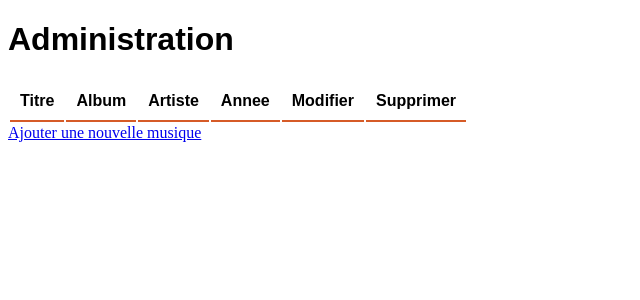
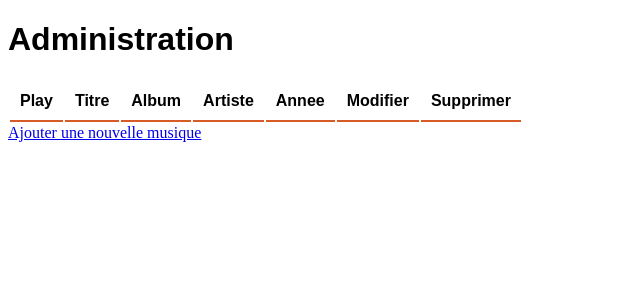
Before and after one commit to Bleuenn/ProjetLecteurMP3, a PHP site: page /morceau/index.php?page=admin in a window 1280 px wide. Shown: the top 300 px of the page, without its empty margins (0-640 px from the left). Run offline with PHP 8.4, Linux system fonts and the light colour scheme; data that the repository does not hold is empty.

Commit message:
- Mise en place de la selection d'un musique selon l'id passé en parm GET.

```diff
--- a/controller/admin.ctrl.php
+++ b/controller/admin.ctrl.php
@@ -52,6 +52,7 @@ else{
                 $date = $morceau->annee;
 
                 $TABLEAU .= "<tr>";
+                $TABLEAU .= "<td><a href='?id=".$morceau->_id->{'$oid'}."'>Play</a></td>";
                 $TABLEAU .= "<td>$titre</td>";
                 if($album === null){
                     $TABLEAU .= "<td class='undefined'>$album</td>";
--- a/view/admin.php
+++ b/view/admin.php
@@ -9,6 +9,7 @@
     <h1>Administration</h1>
     <table>
         <thead>
+            <th>Play</th>
             <th>Titre</th>
             <th>Album</th>
             <th>Artiste</th>
--- a/view/javascript/main.js
+++ b/view/javascript/main.js
@@ -1,9 +1,10 @@
 var req = new XMLHttpRequest();
 
 /* Pour les tests, on peut avoir chacun son id de test ça sera plus simple pour switch entre nos différentes configs */
-// let id = '5c37b38d214fb37593d7c3af'; // mongoDB Melvin
-let id = '5c4207d20a00ccd7d6d2cac6' // mongoDB Thomas S
+//let id = '5c37b38d214fb37593d7c3af'; // mongoDB Melvin
+//let id = '5c4207d20a00ccd7d6d2cac6' // mongoDB Thomas S
 /********************************************************************************************************************/
+let id = window.location.search.toString().substr(4);
 
 req.open('GET', 'http://localhost/ProjetLecteurMP3/index.php?page=admin&id='+id+'&json=true', true); // true pour asynchrone
 
@@ -13,7 +14,6 @@ req.onreadystatechange = function (e) {
 
             let json = JSON.parse(req.responseText);
             console.log(json);
-            console.log(json._id.$oid);
             let morceau = new Morceau(json._id.$oid, json.titre, json.album, json.artiste, json.cover, 0, 0, json.duree, 0, 0, json.listePoint, json.cheminMP3),
                 lecteur = new Lecteur();
 
```
